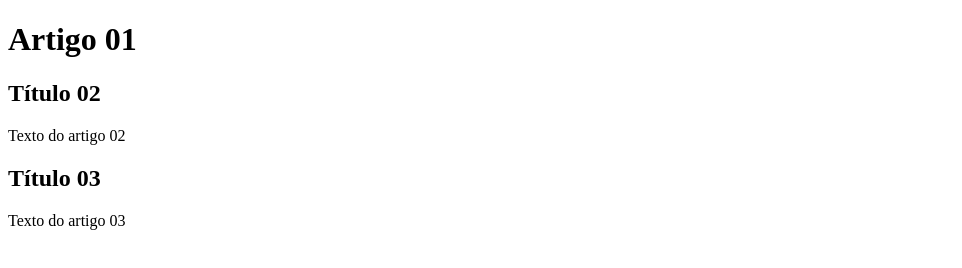
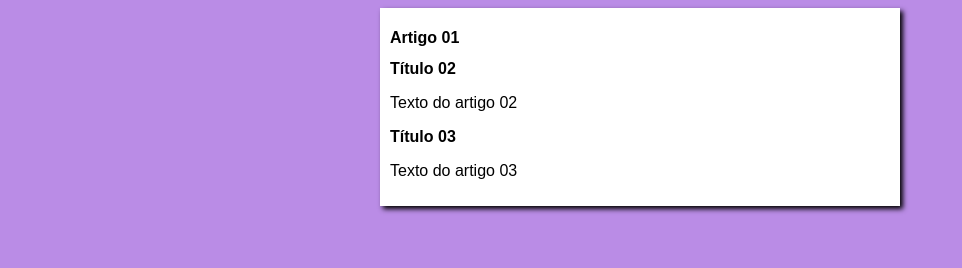
Before and after one commit to Alanis75813/projeto-git-hub, a plain HTML site: page index.html in a window 1280 px wide. Shown: the whole page, without its empty margins (0-962 px from the left). Drawn offline with Linux system fonts and the light colour scheme.

Commit message:
primeiro css

```diff
--- /dev/null
+++ b/estilos/style.css
@@ -0,0 +1,16 @@
+* {
+    font-family: Arial, Helvetica, sans-serif;
+    font-size: 16px;
+}
+
+body {
+    background-color: rgb(186, 140, 230);
+}
+
+main {
+    background-color: white;
+    width: 500px;
+    margin: auto;
+    padding: 10px;
+    box-shadow: 3px 3px 5px;
+}
--- a/index.html
+++ b/index.html
@@ -4,6 +4,7 @@
     <meta charset="UTF-8">
     <meta name="viewport" content="width=device-width, initial-scale=1.0">
     <title>Git e Github</title>
+    <link rel="stylesheet" href="estilos/style.css">
 </head>
 <body>
     <main>
```
